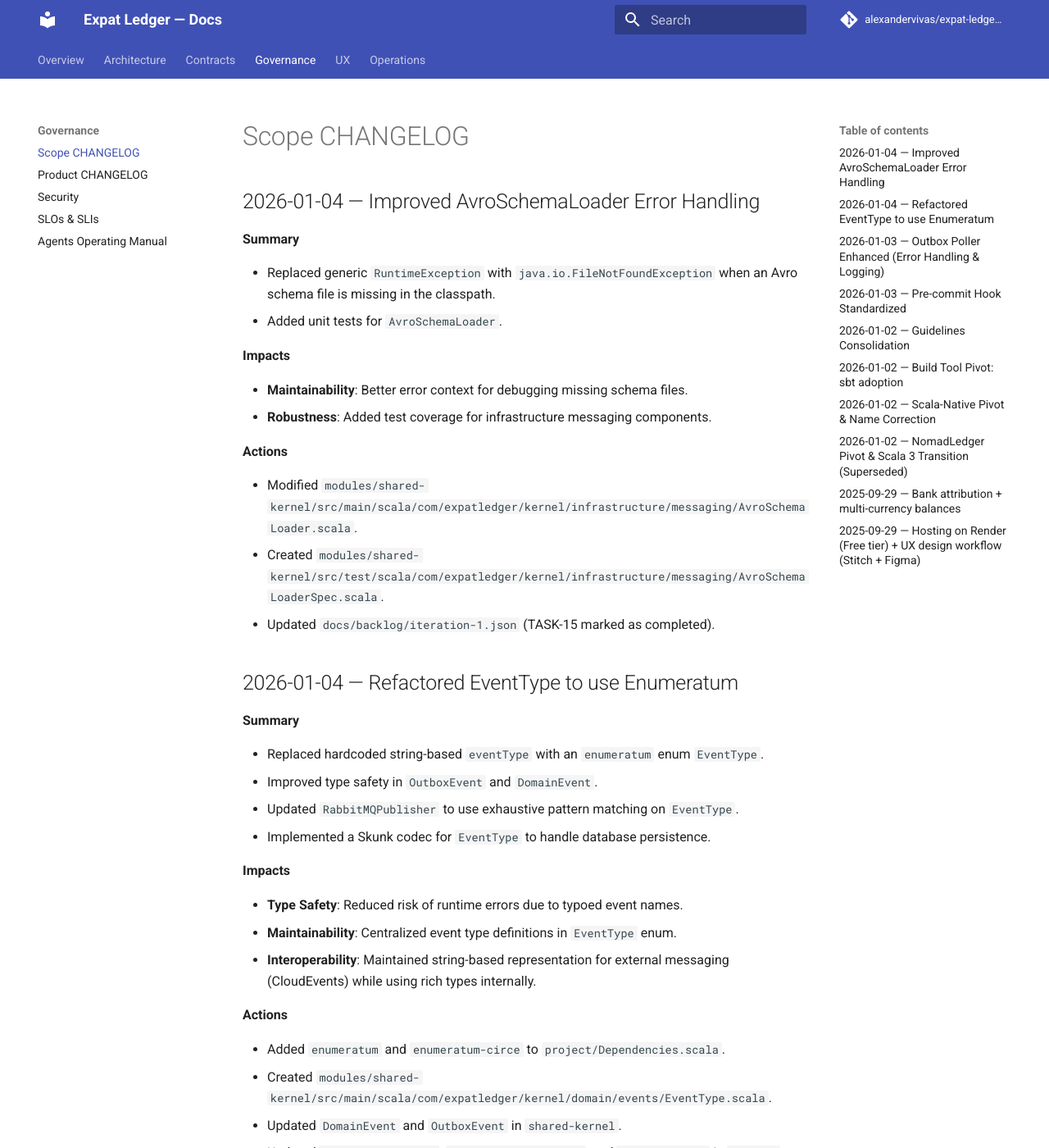
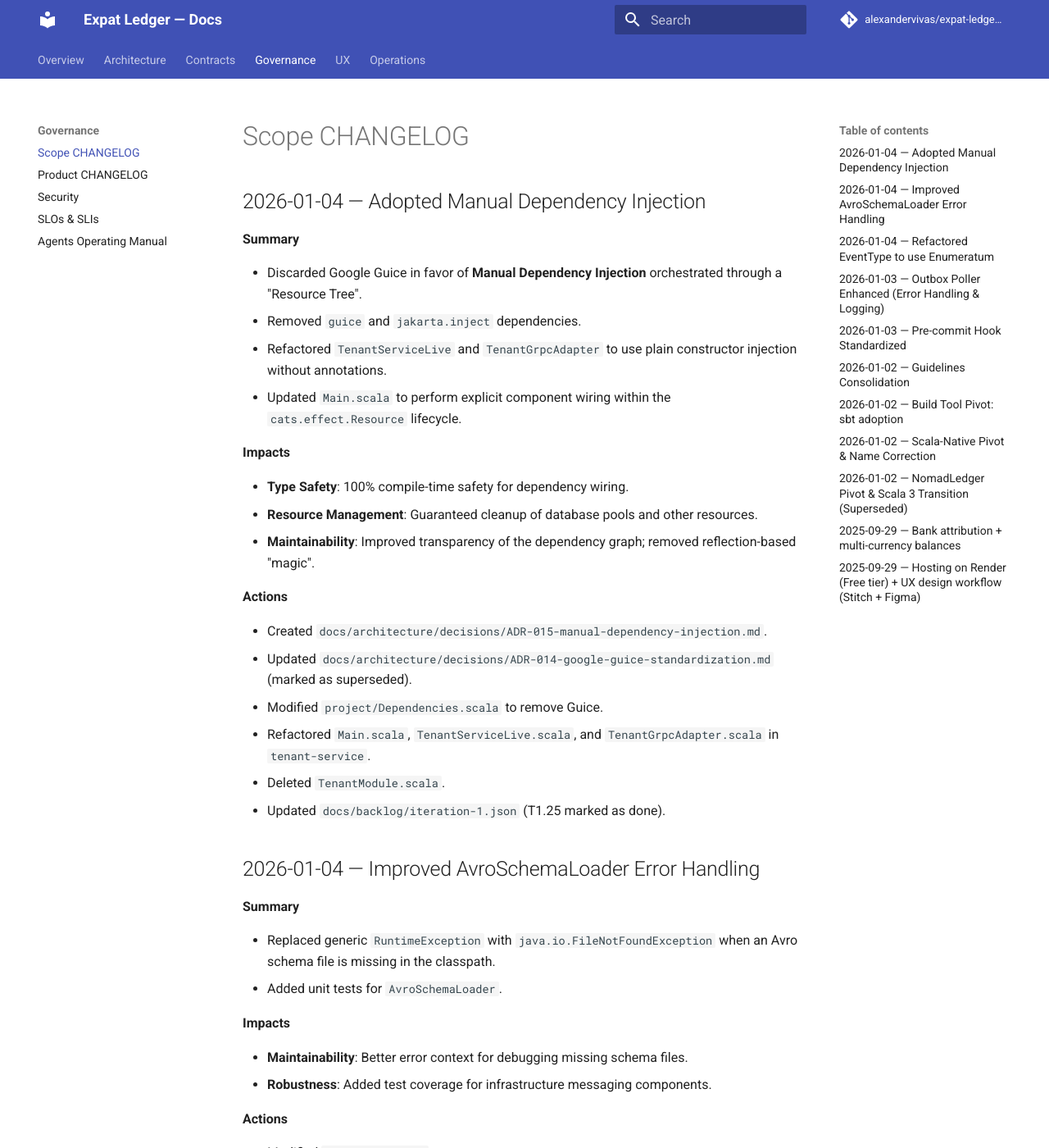
Before and after one commit to alexandervivas/expat-ledger-backend, an MkDocs documentation site: the page built from docs/governance/scope-CHANGELOG.md, in a window 1280 px wide and 1400 px high. Shown: the whole window at 82% size. Built offline with MkDocs 1.6.1 and Material for MkDocs 9.7.7, drawn with Linux system fonts in a browser that asks for light colours; comment, search, counter and statistics services are not loaded.

Commit message:
Adopt manual dependency injection; remove Google Guice, refactor dependency wiring in `Main.scala`, and ensure resource safety with `cats-effect`. Mark ADR-015 as accepted and ADR-014 as superseded.

```diff
--- a/docs/architecture/decisions/ADR-014-google-guice-standardization.md
+++ b/docs/architecture/decisions/ADR-014-google-guice-standardization.md
@@ -2,7 +2,7 @@
 
 ## Status
 
-Accepted — 2026-01-03
+Superseded by [ADR-015](ADR-015-manual-dependency-injection.md) — 2026-01-04
 
 ## Context
 
--- a/docs/governance/scope-CHANGELOG.md
+++ b/docs/governance/scope-CHANGELOG.md
@@ -1,4 +1,28 @@
 # Scope CHANGELOG
+
+## 2026-01-04 — Adopted Manual Dependency Injection
+
+**Summary**
+
+- Discarded Google Guice in favor of **Manual Dependency Injection** orchestrated through a "Resource Tree".
+- Removed `guice` and `jakarta.inject` dependencies.
+- Refactored `TenantServiceLive` and `TenantGrpcAdapter` to use plain constructor injection without annotations.
+- Updated `Main.scala` to perform explicit component wiring within the `cats.effect.Resource` lifecycle.
+
+**Impacts**
+
+- **Type Safety**: 100% compile-time safety for dependency wiring.
+- **Resource Management**: Guaranteed cleanup of database pools and other resources.
+- **Maintainability**: Improved transparency of the dependency graph; removed reflection-based "magic".
+
+**Actions**
+
+- Created `docs/architecture/decisions/ADR-015-manual-dependency-injection.md`.
+- Updated `docs/architecture/decisions/ADR-014-google-guice-standardization.md` (marked as superseded).
+- Modified `project/Dependencies.scala` to remove Guice.
+- Refactored `Main.scala`, `TenantServiceLive.scala`, and `TenantGrpcAdapter.scala` in `tenant-service`.
+- Deleted `TenantModule.scala`.
+- Updated `docs/backlog/iteration-1.json` (T1.25 marked as done).
 
 ## 2026-01-04 — Improved AvroSchemaLoader Error Handling
 
```
Also changed, not shown: BACKLOG.md (+36 -35 lines), docs/architecture/decisions/ADR-015-manual-dependency-injection.md (added, +40 -0 lines), docs/architecture/decisions/index.md (+2 -1 lines), docs/backlog/iteration-1.json (+8 -1 lines), 5 other files.
